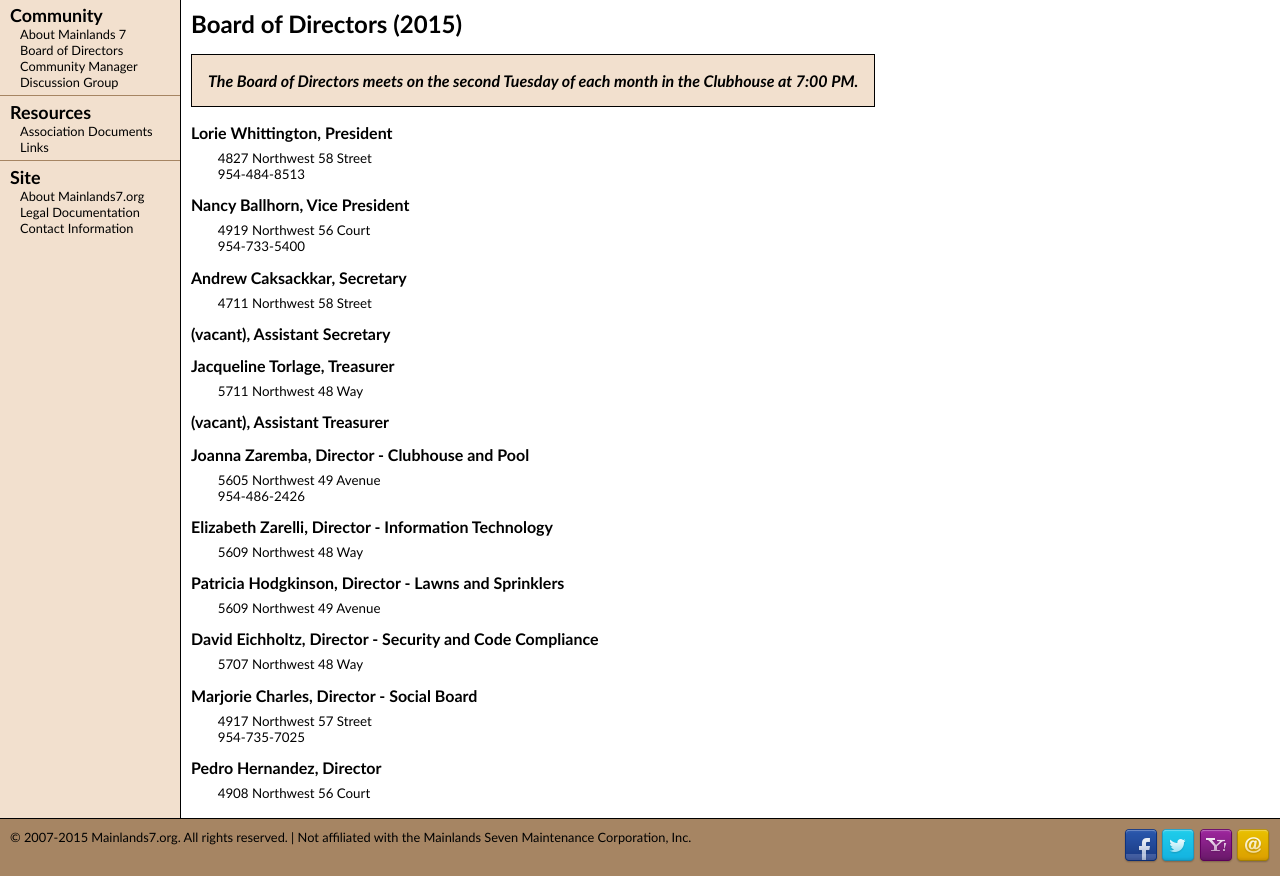
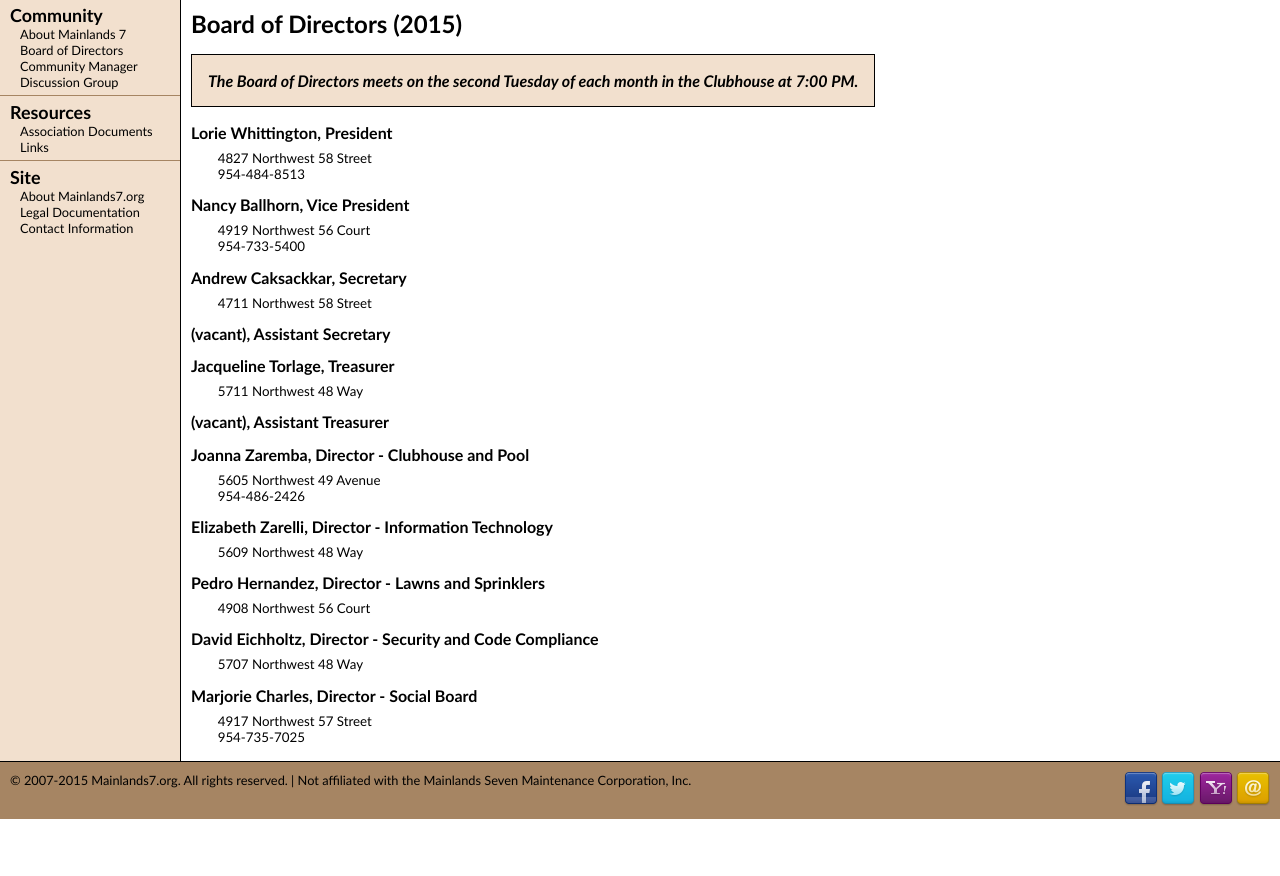
Before and after one commit to mainlands7/m7-www, a PHP site: page /directors.php in a window 1280 px wide. Shown: the part 77-953 px from the top of the page. After the commit the page ends 896 px from the top, so only its background shows below. Run offline with PHP 8.4, Linux system fonts and the light colour scheme.

Commit message:
Patricia Hodgkinson resigned effective August 11, 2015.

```diff
--- a/wwwroot/htdocs/directors.php
+++ b/wwwroot/htdocs/directors.php
@@ -45,9 +45,9 @@
 		5609 Northwest 48 Way
 	</p>
 
-	<h2>Patricia Hodgkinson, Director - Lawns and Sprinklers</h2>
+	<h2>Pedro Hernandez, Director - Lawns and Sprinklers</h2>
 	<p>
-		5609 Northwest 49 Avenue
+		4908 Northwest 56 Court
 	</p>
 
 	<h2>David Eichholtz, Director - Security and Code Compliance</h2>
@@ -60,11 +60,6 @@
 		4917 Northwest 57 Street<br />
 		&#x39;&#x35;&#x34;-&#x37;&#x33;&#x35;-&#x37;&#x30;&#x32;&#x35;
 	</p>
-
-	<h2>Pedro Hernandez, Director</h2>
-	<p>
-		4908 Northwest 56 Court
-	</p>
 </div>
 
 <?php
```
